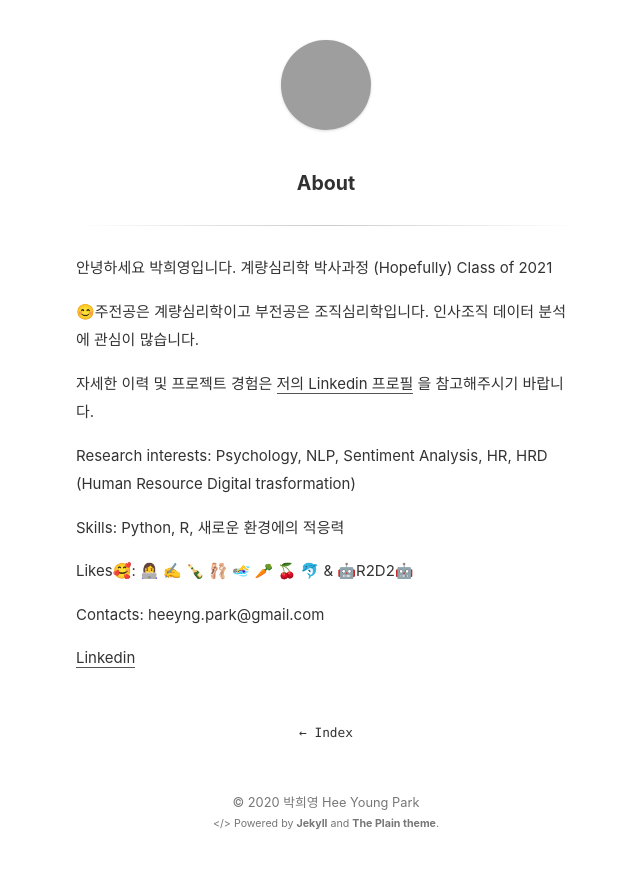
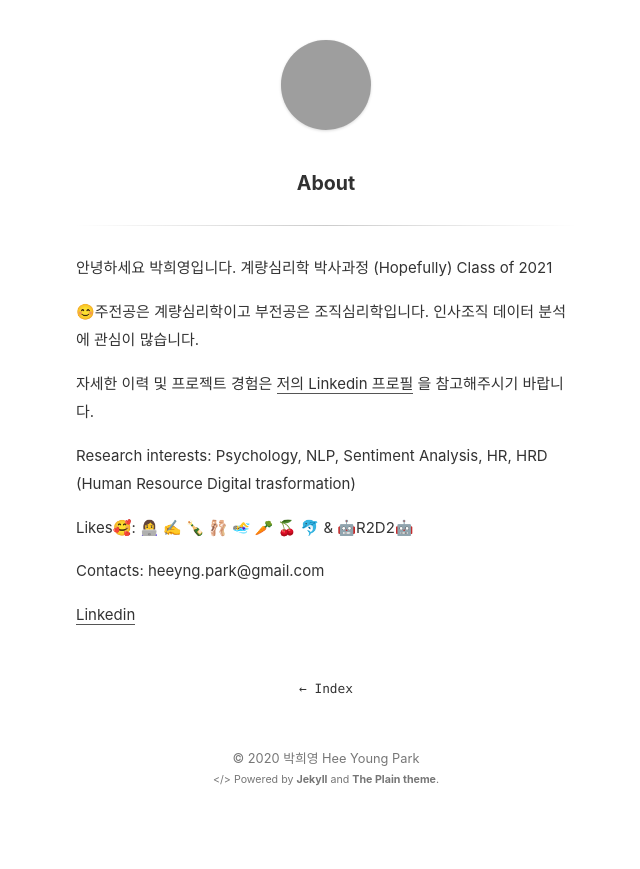
Before and after one commit to heeyngpark/heeyngpark.github.io, a Jekyll site: the page built from about.md, in a window 1280 px wide, cut to the strip 0-869 px from the top of the page. Shown: the whole strip, without its empty margins (314-954 px from the left). Built offline with Jekyll 4.4.1, drawn with Linux system fonts in a browser that asks for light colours; grey boxes are pictures that could not be loaded.

Commit message:
Initialize Blog

```diff
--- a/about.md
+++ b/about.md
@@ -12,8 +12,6 @@ title: About
 
 Research interests: Psychology, NLP, Sentiment Analysis, HR, HRD (Human Resource Digital trasformation)
 
-Skills: Python, R, 새로운 환경에의 적응력
-
 Likes🥰: 👩‍💻 ✍️ 🍾 🩰 🏊‍♀ 🥕 🍒 🐬 & 🤖R2D2🤖
 
 Contacts: heeyng.park@gmail.com
```
